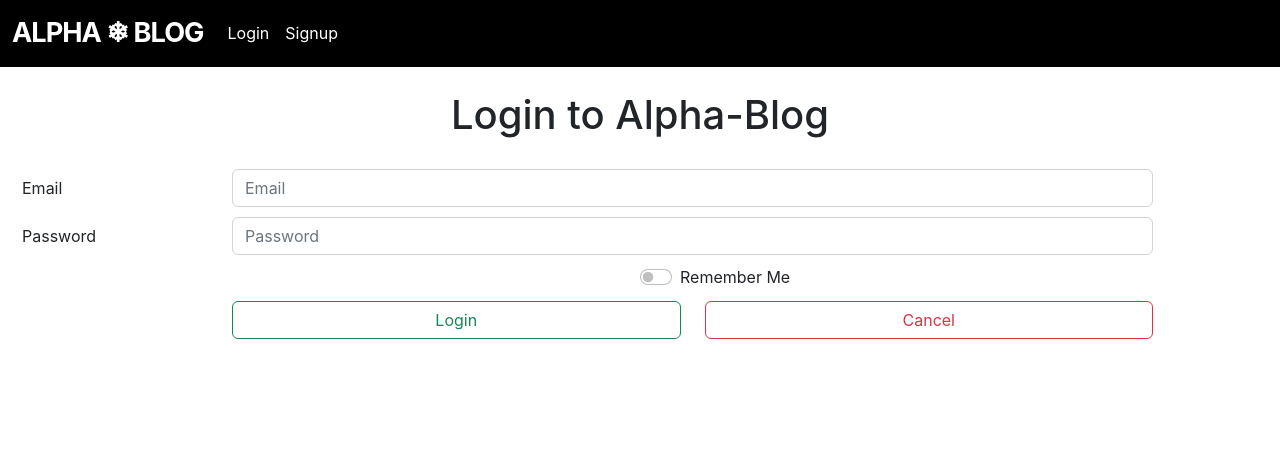
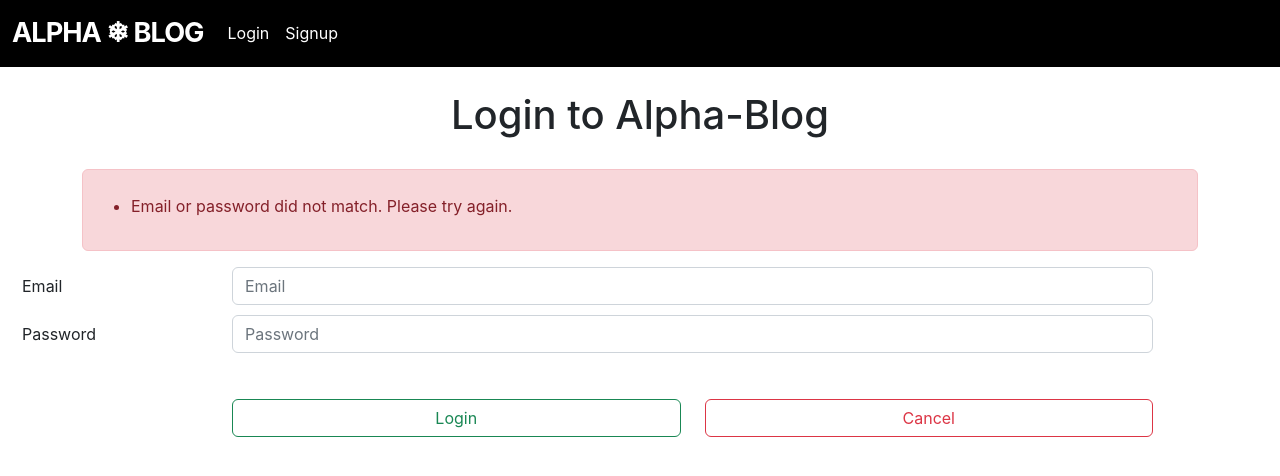
Before and after one commit to PeaPals/Alpha-Blog, a React (Create React App) app: page /accounts/login in a window 1280 px wide. Both pictures are taken after a click on the button "Login". Shown: the top 476 px of the page. Built offline with nearby package versions, Linux system fonts and the light colour scheme; no server answers.

Commit message:
added error messages

```diff
--- a/src/App.js
+++ b/src/App.js
@@ -101,9 +101,9 @@ function App() {
             path="/accounts/signup"
             exact
             element={
-              <RequireSignIn>
+              <RequireLogout>
                 <Signup />
-              </RequireSignIn>
+              </RequireLogout>
             }
           />
           <Route
--- a/src/components/Error.jsx
+++ b/src/components/Error.jsx
@@ -1,14 +1,19 @@
-export function Error({ errorName, errorMessages }) {
+export function Error({ errorHeading, errorMessages }) {
+  console.log(errorMessages);
+  if (!errorMessages.length) {
+    return <></>;
+  }
+
   return (
+    <div className="container">
       <div className="alert alert-danger" role="alert">
-      <h4 className="alert-heading">
-        Following errors prevented {errorName} from saving
-      </h4>
+        <h4 className="alert-heading">{errorHeading}</h4>
         <ul>
           {errorMessages.map((msg) => (
             <li id={msg}>{msg}</li>
           ))}
         </ul>
       </div>
+    </div>
   );
 }
--- a/src/views/accounts/EditAccount.jsx
+++ b/src/views/accounts/EditAccount.jsx
@@ -22,7 +22,6 @@ export function EditAccount({}) {
         current_password: currentPassword,
       },
     }).then((response) => {
-      console.log(response);
       navigate(-1);
     });
   }
--- a/src/views/accounts/Login.jsx
+++ b/src/views/accounts/Login.jsx
@@ -2,13 +2,14 @@ import { useContext, useState } from "react";
 import { Link, useNavigate } from "react-router-dom";
 import React from "react";
 import { Context, Server } from "../../shared/helper";
+import { Error } from "../../components/Error";
 
 export function Login({}) {
   const navigate = useNavigate();
 
   const [email, setEmail] = useState("");
   const [password, setPassword] = useState("");
-  const [rememberMe, setRememberMe] = useState("");
+  const [errorMessages, setErrorMessages] = useState([]);
 
   const { context, setContext } = useContext(Context);
 
@@ -19,9 +20,9 @@ export function Login({}) {
       user: {
         email: email,
         password: password,
-        remember_me: rememberMe,
       },
-    }).then((response) => {
+    })
+      .then((response) => {
         if (response.headers.hasAuthorization()) {
           const token = response.headers.getAuthorization();
           sessionStorage.setItem("token", token);
@@ -34,6 +35,11 @@ export function Login({}) {
         }
 
         navigate("/");
+      })
+      .catch((error) => {
+        setErrorMessages([
+          "Email or password did not match. Please try again.",
+        ]);
       });
   }
 
@@ -42,6 +48,7 @@ export function Login({}) {
       <h1 className="text-center mt-4" style={{ margin: "30px" }}>
         Login to Alpha-Blog
       </h1>
+      <Error errorHeading={""} errorMessages={errorMessages} />
       <form>
         <div className="form-group row" style={{ margin: "10px" }}>
           <label className="col-2 col-form-label">Email</label>
@@ -74,16 +81,7 @@ export function Login({}) {
         {/* TODO : check if remember me div should be kept or removed */}
         <div className="form-group row">
           <div className="col-6"></div>
-          <div className="form-check form-switch col">
-            <input
-              className="form-check-input"
-              type="checkbox"
-              value={rememberMe}
-              onChange={(e) => setRememberMe(e.target.value)}
-              id="flexSwitchCheckDefault"
-            ></input>
-            <label className="form-check-label">Remember Me</label>
-          </div>
+          <div className="form-check form-switch col"></div>
           <div className="col-1"></div>
         </div>
 
--- a/src/views/accounts/Signup.jsx
+++ b/src/views/accounts/Signup.jsx
@@ -1,7 +1,7 @@
 import { useState, useContext } from "react";
 import { Link, useNavigate } from "react-router-dom";
-import axios from "axios";
 import { Context, Server } from "../../shared/helper";
+import { Error } from "../../components/Error";
 
 export function Signup({}) {
   const navigate = useNavigate();
@@ -9,6 +9,7 @@ export function Signup({}) {
   const [email, setEmail] = useState("");
   const [password, setPassword] = useState("");
   const [passwordConfirmation, setPasswordConfirmation] = useState("");
+  const [errorMessages, setErrorMessages] = useState([]);
 
   const { context, setContext } = useContext(Context);
 
@@ -22,7 +23,10 @@ export function Signup({}) {
         password: password,
         password_confirmation: passwordConfirmation,
       },
-    }).then((response) => {
+    })
+      .then((response) => {
+        // TODO : setErrorMessages(response.data.errors);
+
         if (response.headers.hasAuthorization()) {
           const token = response.headers.getAuthorization();
           sessionStorage.setItem("token", token);
@@ -35,9 +39,12 @@ export function Signup({}) {
 
           navigate("/");
         }
+      })
+      .catch((error) => {
+        setErrorMessages([
+          "Something went wrong. Please fill all the section and try again.",
+        ]);
       });
-
-    // TODO
   }
 
   return (
@@ -45,6 +52,8 @@ export function Signup({}) {
       <h1 className="text-center mt-4" style={{ margin: "30px" }}>
         Sign-up to Alpha-Blog
       </h1>
+      <Error errorHeading={""} errorMessages={errorMessages} />
+
       <form>
         <div className="form-group row" style={{ margin: "10px" }}>
           <label className="col-2 col-form-label">Username</label>
--- a/src/views/articles/EditArticle.jsx
+++ b/src/views/articles/EditArticle.jsx
@@ -2,6 +2,7 @@ import { useEffect, useState } from "react";
 import { ArticleForm } from "./ArticleForm";
 import { useParams, useNavigate } from "react-router-dom";
 import { Server } from "../../shared/helper";
+import { Error } from "../../components/Error";
 
 export function EditArticle() {
   const id = useParams().id;
@@ -9,6 +10,7 @@ export function EditArticle() {
   const [description, setDescription] = useState("");
   const [categoryIds, setCategoryIds] = useState([]);
   const [allCategories, setAllCategories] = useState([]);
+  const [errorMessages, setErrorMessages] = useState([]);
   const navigate = useNavigate();
 
   useEffect(() => {
@@ -38,6 +40,7 @@ export function EditArticle() {
       },
       category_ids: categoryIds,
     }).then((response) => {
+      setErrorMessages(response.data.errors);
       const articleId = response.data.article.id;
       navigate(`/articles/${articleId}`);
     });
@@ -46,6 +49,10 @@ export function EditArticle() {
   return (
     <div id="page-content">
       <h1 className="text-center mt-4">Edit Article</h1>
+      <Error
+        errorHeading={"Following errors prevented article from updating."}
+        errorMessages={errorMessages}
+      />
       <ArticleForm
         categories={allCategories}
         title={title}
--- a/src/views/articles/NewArticle.jsx
+++ b/src/views/articles/NewArticle.jsx
@@ -2,12 +2,14 @@ import { useEffect, useState } from "react";
 import { ArticleForm } from "./ArticleForm";
 import { useNavigate } from "react-router-dom";
 import { Server } from "../../shared/helper";
+import { Error } from "../../components/Error";
 
 export function NewArticle({}) {
   const [title, setTitle] = useState("");
   const [description, setDescription] = useState("");
   const [categoryIds, setCategoryIds] = useState([]);
   const [allCategories, setAllCategories] = useState([]);
+  const [errorMessages, setErrorMessages] = useState([]);
   const navigate = useNavigate();
 
   useEffect(() => {
@@ -30,7 +32,8 @@ export function NewArticle({}) {
       },
       category_ids: categoryIds,
     }).then((response) => {
-      console.log(response);
+      setErrorMessages(response.data.errors);
+
       const articleId = response.data.article.article.id;
       navigate(`/articles/${articleId}`);
     });
@@ -39,6 +42,12 @@ export function NewArticle({}) {
   return (
     <div id="page-content">
       <h1 className="text-center mt-4">Create New Article</h1>
+
+      <Error
+        errorHeading={"Following errors prevented article from saving."}
+        errorMessages={errorMessages}
+      />
+
       <ArticleForm
         categories={allCategories}
         title={title}
```
Lines whose indentation alone changed are shown as unchanged.
